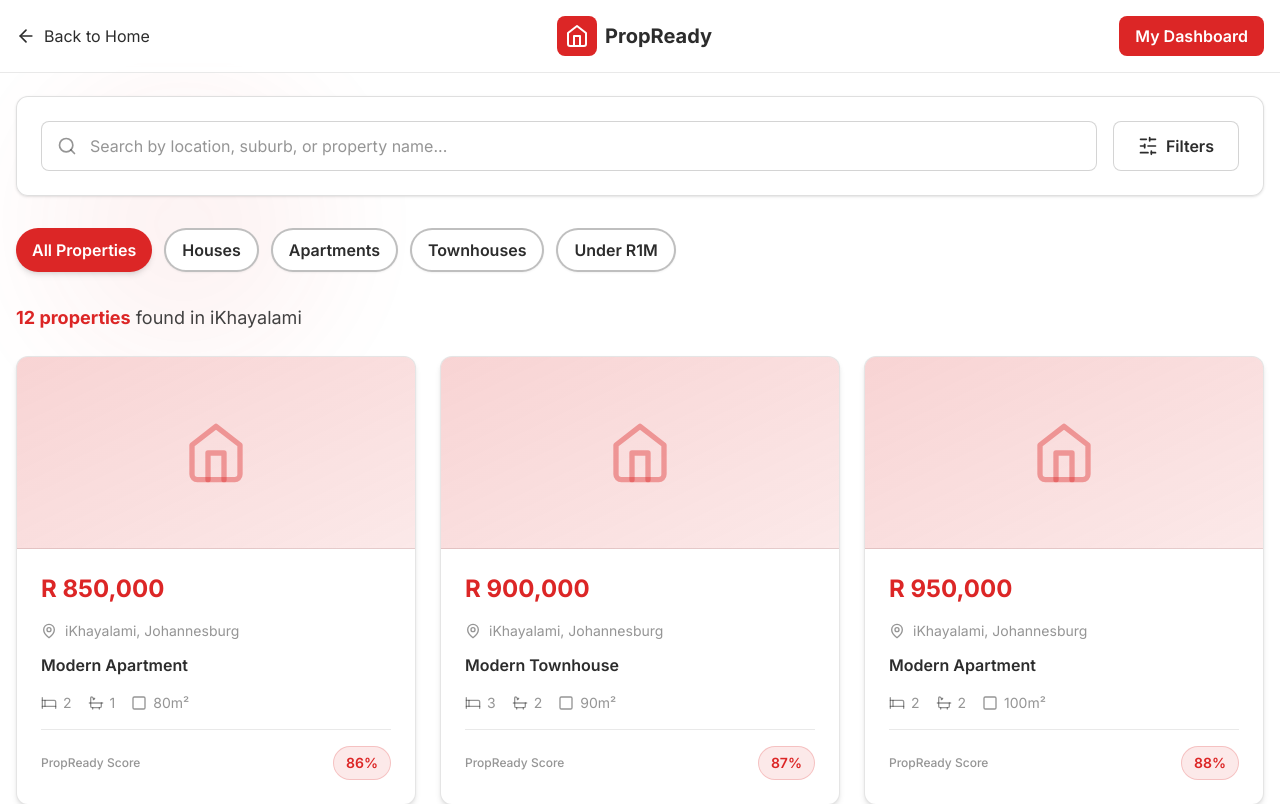
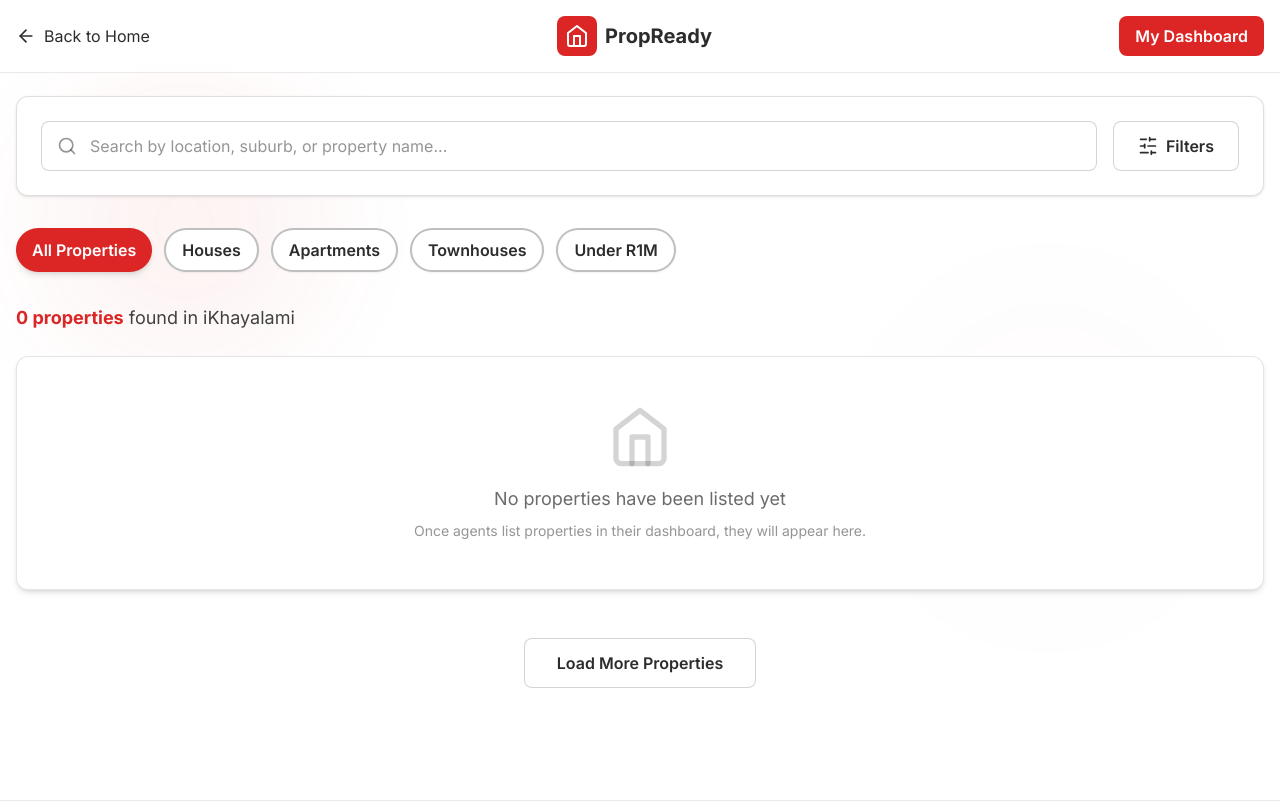
Before and after one commit to iCreativate/PropReady-Khayalami, a Next.js app: page /search in a window 1280 px wide. Shown: the top 804 px of the page. Built offline with nearby package versions, Linux system fonts and the light colour scheme.

Commit message:
Remove mock properties; load agent-listed properties on search

```diff
--- a/app/search/page.tsx
+++ b/app/search/page.tsx
@@ -7,18 +7,25 @@ import { ArrowLeft, Home, Search, SlidersHorizontal, MapPin, Bed, Bath, Square,
 type FilterType = 'all' | 'houses' | 'apartments' | 'townhouses' | 'under-1m';
 
 interface Property {
-    id: number;
+    id: string;
+    title: string;
+    address: string;
     type: string;
     price: number;
     bedrooms: number;
     bathrooms: number;
     size: number;
+    description?: string;
+    agentId?: string;
+    timestamp?: string;
     matchScore?: number;
     isMatched?: boolean;
 }
 
 export default function SearchPage() {
     const [activeFilter, setActiveFilter] = useState<FilterType>('all');
+    const [searchQuery, setSearchQuery] = useState('');
+    const [listedProperties, setListedProperties] = useState<Property[]>([]);
     const [quizResult, setQuizResult] = useState<{
         preQualAmount: number;
         score: number;
@@ -38,32 +45,42 @@ export default function SearchPage() {
         }
     }, []);
 
-    // Mock properties data - expanded list
-    const allProperties: Property[] = [
-        { id: 1, type: 'Apartment', price: 850000, bedrooms: 2, bathrooms: 1, size: 80 },
-        { id: 2, type: 'Townhouse', price: 900000, bedrooms: 3, bathrooms: 2, size: 90 },
-        { id: 3, type: 'Apartment', price: 950000, bedrooms: 2, bathrooms: 2, size: 100 },
-        { id: 4, type: 'House', price: 1200000, bedrooms: 3, bathrooms: 2, size: 110 },
-        { id: 5, type: 'Townhouse', price: 1000000, bedrooms: 3, bathrooms: 2, size: 120 },
-        { id: 6, type: 'House', price: 1100000, bedrooms: 4, bathrooms: 3, size: 130 },
-        { id: 7, type: 'Apartment', price: 750000, bedrooms: 1, bathrooms: 1, size: 65 },
-        { id: 8, type: 'House', price: 1300000, bedrooms: 4, bathrooms: 3, size: 140 },
-        { id: 9, type: 'Townhouse', price: 1050000, bedrooms: 3, bathrooms: 2, size: 115 },
-        { id: 10, type: 'Apartment', price: 880000, bedrooms: 2, bathrooms: 1, size: 85 },
-        { id: 11, type: 'House', price: 1400000, bedrooms: 5, bathrooms: 4, size: 160 },
-        { id: 12, type: 'Townhouse', price: 920000, bedrooms: 3, bathrooms: 2, size: 95 },
-    ];
+    useEffect(() => {
+        // Load agent-listed properties from localStorage
+        if (typeof window === 'undefined') return;
+        try {
+            const stored = JSON.parse(localStorage.getItem('propReady_listedProperties') || '[]');
+            const normalized: Property[] = (Array.isArray(stored) ? stored : [])
+                .filter((p: any) => p && p.id && p.type && typeof p.price === 'number')
+                .map((p: any) => ({
+                    id: String(p.id),
+                    title: String(p.title || 'Listed Property'),
+                    address: String(p.address || 'iKhayalami, Johannesburg'),
+                    type: String(p.type || 'Property'),
+                    price: Number(p.price || 0),
+                    bedrooms: Number(p.bedrooms || 0),
+                    bathrooms: Number(p.bathrooms || 0),
+                    size: Number(p.size || 0),
+                    description: p.description ? String(p.description) : undefined,
+                    agentId: p.agentId ? String(p.agentId) : undefined,
+                    timestamp: p.timestamp ? String(p.timestamp) : undefined,
+                }));
+            setListedProperties(normalized);
+        } catch {
+            setListedProperties([]);
+        }
+    }, []);
 
     // Calculate match score for each property
     const propertiesWithScores = useMemo(() => {
         if (!quizResult || quizResult.preQualAmount === 0) {
-            return allProperties.map(prop => ({ ...prop, matchScore: 0, isMatched: false }));
+            return listedProperties.map(prop => ({ ...prop, matchScore: 0, isMatched: false }));
         }
 
         const preQualAmount = quizResult.preQualAmount;
         const propReadyScore = quizResult.score || 0;
 
-        return allProperties.map(property => {
+        return listedProperties.map(property => {
             // Calculate match score based on:
             // 1. How close price is to prequal amount (60% weight)
             // 2. PropReady Score (40% weight)
@@ -82,25 +99,39 @@ export default function SearchPage() {
                 isMatched
             };
         });
-    }, [quizResult]);
+    }, [quizResult, listedProperties]);
 
     // Filter and sort properties
     const filteredProperties = useMemo(() => {
+        const normalizeType = (t: string) => (t || '').toLowerCase();
+        const q = searchQuery.trim().toLowerCase();
+
         // First filter by active filter
         let filtered = propertiesWithScores.filter(property => {
             switch (activeFilter) {
                 case 'houses':
-                    return property.type === 'House';
+                    return normalizeType(property.type).includes('house');
                 case 'apartments':
-                    return property.type === 'Apartment';
+                    return normalizeType(property.type).includes('apartment');
                 case 'townhouses':
-                    return property.type === 'Townhouse';
+                    return normalizeType(property.type).includes('townhouse');
                 case 'under-1m':
                     return property.price < 1000000;
                 default:
                     return true;
             }
         });
+
+        // Search filter (title, address, type)
+        if (q) {
+            filtered = filtered.filter((p) => {
+                return (
+                    (p.title || '').toLowerCase().includes(q) ||
+                    (p.address || '').toLowerCase().includes(q) ||
+                    (p.type || '').toLowerCase().includes(q)
+                );
+            });
+        }
 
         // Sort: matched properties first (by match score), then others
         filtered.sort((a, b) => {
@@ -113,7 +144,7 @@ export default function SearchPage() {
         });
 
         return filtered;
-    }, [propertiesWithScores, activeFilter]);
+    }, [propertiesWithScores, activeFilter, searchQuery]);
 
     return (
         <div className="min-h-screen bg-white">
@@ -153,6 +184,8 @@ export default function SearchPage() {
                                     <input
                                         type="text"
                                         placeholder="Search by location, suburb, or property name..."
+                                        value={searchQuery}
+                                        onChange={(e) => setSearchQuery(e.target.value)}
                                         className="w-full pl-12 pr-4 py-3 rounded-lg bg-white border border-charcoal/20 text-charcoal placeholder-charcoal/50 focus:outline-none focus:ring-2 focus:ring-gold"
                                     />
                                 </div>
@@ -273,12 +306,12 @@ export default function SearchPage() {
                                                     {/* Location */}
                                                     <div className="flex items-center text-charcoal/50 mb-3 text-sm">
                                                         <MapPin className="w-4 h-4 mr-2" />
-                                                        <span>iKhayalami, Johannesburg</span>
+                                                        <span className="truncate">{property.address}</span>
                                                     </div>
 
                                                     {/* Property Type */}
                                                     <p className="text-charcoal font-semibold mb-4 text-base">
-                                                        Modern {property.type}
+                                                        {property.title}
                                                     </p>
 
                                                     {/* Features */}
@@ -303,12 +336,6 @@ export default function SearchPage() {
                                                             <span className="text-charcoal/50 text-xs font-medium">Match Score</span>
                                                             <span className="px-3 py-1.5 rounded-full bg-gold/20 border border-gold/30 text-gold font-semibold text-sm">
                                                                 {property.matchScore}% Match
-                                                            </span>
-                                                        </div>
-                                                        <div className="flex items-center justify-between">
-                                                            <span className="text-charcoal/50 text-xs font-medium">PropReady Score</span>
-                                                            <span className="px-3 py-1.5 rounded-full bg-gold/10 border border-gold/20 text-gold font-semibold text-sm">
-                                                                {85 + property.id}%
                                                             </span>
                                                         </div>
                                                     </div>
@@ -343,12 +370,12 @@ export default function SearchPage() {
                                                     {/* Location */}
                                                     <div className="flex items-center text-charcoal/50 mb-3 text-sm">
                                                         <MapPin className="w-4 h-4 mr-2" />
-                                                        <span>iKhayalami, Johannesburg</span>
+                                                        <span className="truncate">{property.address}</span>
                                                     </div>
 
                                                     {/* Property Type */}
                                                     <p className="text-charcoal font-semibold mb-4 text-base">
-                                                        Modern {property.type}
+                                                        {property.title}
                                                     </p>
 
                                                     {/* Features */}
@@ -367,14 +394,11 @@ export default function SearchPage() {
                                                         </div>
                                                     </div>
 
-                                                    {/* PropReady Score Badge */}
+                                                    {/* Listed by agent */}
                                                     <div className="pt-4 border-t border-charcoal/10">
-                                                        <div className="flex items-center justify-between">
-                                                            <span className="text-charcoal/50 text-xs font-medium">PropReady Score</span>
-                                                            <span className="px-3 py-1.5 rounded-full bg-gold/10 border border-gold/20 text-gold font-semibold text-sm">
-                                                                {85 + property.id}%
-                                                            </span>
-                                                        </div>
+                                                        <p className="text-xs text-charcoal/50">
+                                                            Listed by an agent{property.timestamp ? ` • ${new Date(property.timestamp).toLocaleDateString('en-ZA')}` : ''}
+                                                        </p>
                                                     </div>
                                                 </div>
                                             </div>
@@ -386,8 +410,14 @@ export default function SearchPage() {
                     ) : (
                         <div className="premium-card rounded-xl p-12 text-center">
                             <Home className="w-16 h-16 text-charcoal/20 mx-auto mb-4" />
-                            <p className="text-charcoal/70 text-lg mb-2">No properties found</p>
-                            <p className="text-charcoal/50 text-sm">Try adjusting your filters</p>
+                            <p className="text-charcoal/70 text-lg mb-2">
+                                {listedProperties.length === 0 ? 'No properties have been listed yet' : 'No properties found'}
+                            </p>
+                            <p className="text-charcoal/50 text-sm">
+                                {listedProperties.length === 0
+                                    ? 'Once agents list properties in their dashboard, they will appear here.'
+                                    : 'Try adjusting your filters or search.'}
+                            </p>
                         </div>
                     )}
 
```
